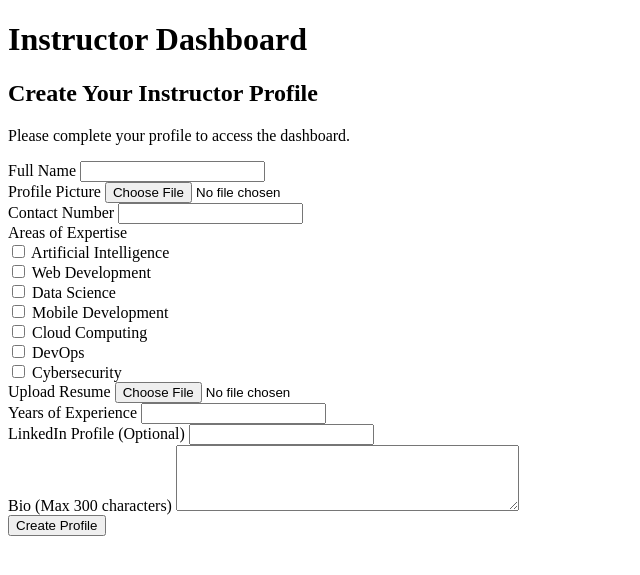
After one commit to ankit935686/Megahacks, a Django app: page /instructor/create-profile/ in a window 1280 px wide. The commit adds this page. Shown: the top 575 px of the page, without its empty margins (0-640 px from the left). Run offline with Django 5.2, Linux system fonts and the light colour scheme; a user stored in the database is signed in.

Commit message:
create profile

```diff
--- a/LMS/instructor/admin.py
+++ b/LMS/instructor/admin.py
@@ -1,6 +1,7 @@
 from django.contrib import admin
-from .models import MentorshipSlot, MentorshipSession
+from .models import MentorshipSlot, MentorshipSession, InstructorProfile
 
 # Register your models here.
 admin.site.register(MentorshipSlot)
 admin.site.register(MentorshipSession)
+admin.site.register(InstructorProfile)
--- /dev/null
+++ b/LMS/instructor/forms.py
@@ -0,0 +1,18 @@
+from django import forms
+from .models import InstructorProfile
+
+class InstructorProfileForm(forms.ModelForm):
+    expertise = forms.MultipleChoiceField(
+        choices=InstructorProfile.EXPERTISE_CHOICES,
+        widget=forms.CheckboxSelectMultiple
+    )
+
+    class Meta:
+        model = InstructorProfile
+        fields = [
+            'full_name', 'profile_picture', 'contact_number','resume',
+            'expertise', 'years_of_experience', 'linkedin_profile', 'bio'
+        ]
+        widgets = {
+            'bio': forms.Textarea(attrs={'rows': 4}),
+        }
--- a/LMS/instructor/models.py
+++ b/LMS/instructor/models.py
@@ -1,5 +1,6 @@
 from django.db import models
 from django.contrib.auth.models import User
+from django.core.validators import MinValueValidator, MaxValueValidator
 
 # Create your models here.
 
@@ -33,3 +34,31 @@ class MentorshipSession(models.Model):
 
     def __str__(self):
         return f"Session: {self.instructor.username} with {self.student.username}"
+
+class InstructorProfile(models.Model):
+    EXPERTISE_CHOICES = [
+        ('AI', 'Artificial Intelligence'),
+        ('WEB', 'Web Development'),
+        ('DATA', 'Data Science'),
+        ('MOBILE', 'Mobile Development'),
+        ('CLOUD', 'Cloud Computing'),
+        ('DEVOPS', 'DevOps'),
+        ('SECURITY', 'Cybersecurity'),
+    ]
+
+    user = models.OneToOneField(User, on_delete=models.CASCADE)
+    full_name = models.CharField(max_length=100)
+    profile_picture = models.ImageField(upload_to='instructor_profiles/', null=True, blank=True)
+    resume = models.FileField(upload_to='instructor_resumes/', null=True, blank=True)
+    contact_number = models.CharField(max_length=15)
+    expertise = models.JSONField(help_text="Store multiple expertise areas")
+    years_of_experience = models.IntegerField(
+        validators=[MinValueValidator(0), MaxValueValidator(50)]
+    )
+    linkedin_profile = models.URLField(blank=True, null=True)
+    bio = models.TextField(max_length=300)
+    created_at = models.DateTimeField(auto_now_add=True)
+    updated_at = models.DateTimeField(auto_now=True)
+
+    def __str__(self):
+        return f"{self.full_name}'s Profile"
--- a/LMS/instructor/templates/home.html
+++ b/LMS/instructor/templates/home.html
@@ -8,6 +8,8 @@
 {% block content %}
     <h1>Instructor Dashboard</h1>
     <p>mentorship <a href="{% url 'instructor:mentorship_dashboard'%}">Login</a></p>
+    <p>profile <a href="{% url 'instructor:profile'%}">Create Profile</a></p>
+    <p>logout <a href="{% url 'instructor:logout'%}">Logout</a></p>
 
 
 
--- /dev/null
+++ b/LMS/instructor/templates/instructor/create_profile.html
@@ -0,0 +1,70 @@
+{% extends 'base.html' %}
+
+{% block content %}
+<div class="profile-creation">
+    <h2>Create Your Instructor Profile</h2>
+    <p>Please complete your profile to access the dashboard.</p>
+
+    <form method="post" enctype="multipart/form-data" class="profile-form">
+        {% csrf_token %}
+
+        {% if form.errors %}
+        <div class="error-message">
+            Please correct the errors below.
+        </div>
+        {% endif %}
+
+        <div class="form-group">
+            <label for="{{ form.full_name.id_for_label }}">Full Name</label>
+            {{ form.full_name }}
+            {{ form.full_name.errors }}
+        </div>
+
+        <div class="form-group">
+            <label for="{{ form.profile_picture.id_for_label }}">Profile Picture</label>
+            {{ form.profile_picture }}
+            {{ form.profile_picture.errors }}
+
+        </div>
+
+        <div class="form-group">
+            <label for="{{ form.contact_number.id_for_label }}">Contact Number</label>
+            {{ form.contact_number }}
+            {{ form.contact_number.errors }}
+        </div>
+
+        <div class="form-group">
+            <label>Areas of Expertise</label>
+            {{ form.expertise }}
+            {{ form.expertise.errors }}
+        </div>
+
+        <div class="form-group">
+            <label>Upload Resume</label>
+            {{ form.resume }}
+            {{ form.resume.errors }}
+        </div>
+
+
+        <div class="form-group">
+            <label for="{{ form.years_of_experience.id_for_label }}">Years of Experience</label>
+            {{ form.years_of_experience }}
+            {{ form.years_of_experience.errors }}
+        </div>
+
+        <div class="form-group">
+            <label for="{{ form.linkedin_profile.id_for_label }}">LinkedIn Profile (Optional)</label>
+            {{ form.linkedin_profile }}
+            {{ form.linkedin_profile.errors }}
+        </div>
+
+        <div class="form-group">
+            <label for="{{ form.bio.id_for_label }}">Bio (Max 300 characters)</label>
+            {{ form.bio }}
+            {{ form.bio.errors }}
+        </div>
+
+        <button type="submit" class="btn btn-primary">Create Profile</button>
+    </form>
+</div>
+{% endblock %}
--- a/LMS/instructor/urls.py
+++ b/LMS/instructor/urls.py
@@ -9,7 +9,6 @@ urlpatterns = [
     path('mentorship/slots/', views.manage_slots, name='manage_slots'),
     path('mentorship/sessions/', views.manage_sessions, name='manage_sessions'),
     path('mentorship/session/<int:session_id>/', views.session_detail, name='session_detail'),
-
-
-
+    path('create-profile/', views.create_profile, name='create_profile'),
+    path('edit-profile/', views.edit_profile, name='edit_profile'),
 ]
--- a/LMS/instructor/views.py
+++ b/LMS/instructor/views.py
@@ -3,8 +3,10 @@ from django.contrib.auth.decorators import login_required
 from django.contrib.auth.forms import UserCreationForm
 from django.contrib.auth import login
 from django.contrib import messages
-from .models import MentorshipSlot, MentorshipSession
+from .models import MentorshipSlot, MentorshipSession, InstructorProfile
 from datetime import datetime, timedelta
+from .forms import InstructorProfileForm
+
 
 
 
@@ -14,7 +16,12 @@ from datetime import datetime, timedelta
 
 @login_required
 def home(request):
-    return render(request, 'home.html')
+    # Check if user has a profile
+    try:
+        profile = request.user.instructorprofile
+        return render(request, 'home.html')
+    except InstructorProfile.DoesNotExist:
+        return redirect('instructor:create_profile')
 
 
 def login_view(request):
@@ -102,3 +109,38 @@ def session_detail(request, session_id):
         return redirect('instructor:mentorship_dashboard')
 
     return render(request, 'instructor/mentorship/session_detail.html', {'session': session})
+
+@login_required
+def create_profile(request):
+    # Check if profile already exists
+    try:
+        profile = request.user.instructorprofile
+        return redirect('instructor:home')
+    except InstructorProfile.DoesNotExist:
+        if request.method == 'POST':
+            form = InstructorProfileForm(request.POST, request.FILES)
+            if form.is_valid():
+                profile = form.save(commit=False)
+                profile.user = request.user
+                profile.save()
+                messages.success(request, 'Profile created successfully!')
+                return redirect('instructor:home')
+        else:
+            form = InstructorProfileForm(initial={'email': request.user.email})
+
+        return render(request, 'instructor/create_profile.html', {'form': form})
+
+@login_required
+def edit_profile(request):
+    profile = get_object_or_404(InstructorProfile, user=request.user)
+
+    if request.method == 'POST':
+        form = InstructorProfileForm(request.POST, request.FILES, instance=profile)
+        if form.is_valid():
+            form.save()
+            messages.success(request, 'Profile updated successfully!')
+            return redirect('instructor:home')
+    else:
+        form = InstructorProfileForm(instance=profile)
+
+    return render(request, 'instructor/edit_profile.html', {'form': form})
```
Also changed, not shown: LMS/LMS/settings.py (+9 -0 lines), LMS/instructor/migrations/0002_instructorprofile.py (added), LMS/instructor/migrations/0003_instructorprofile_resume.py (added), LMS/instructor_profiles/c.png (added).
